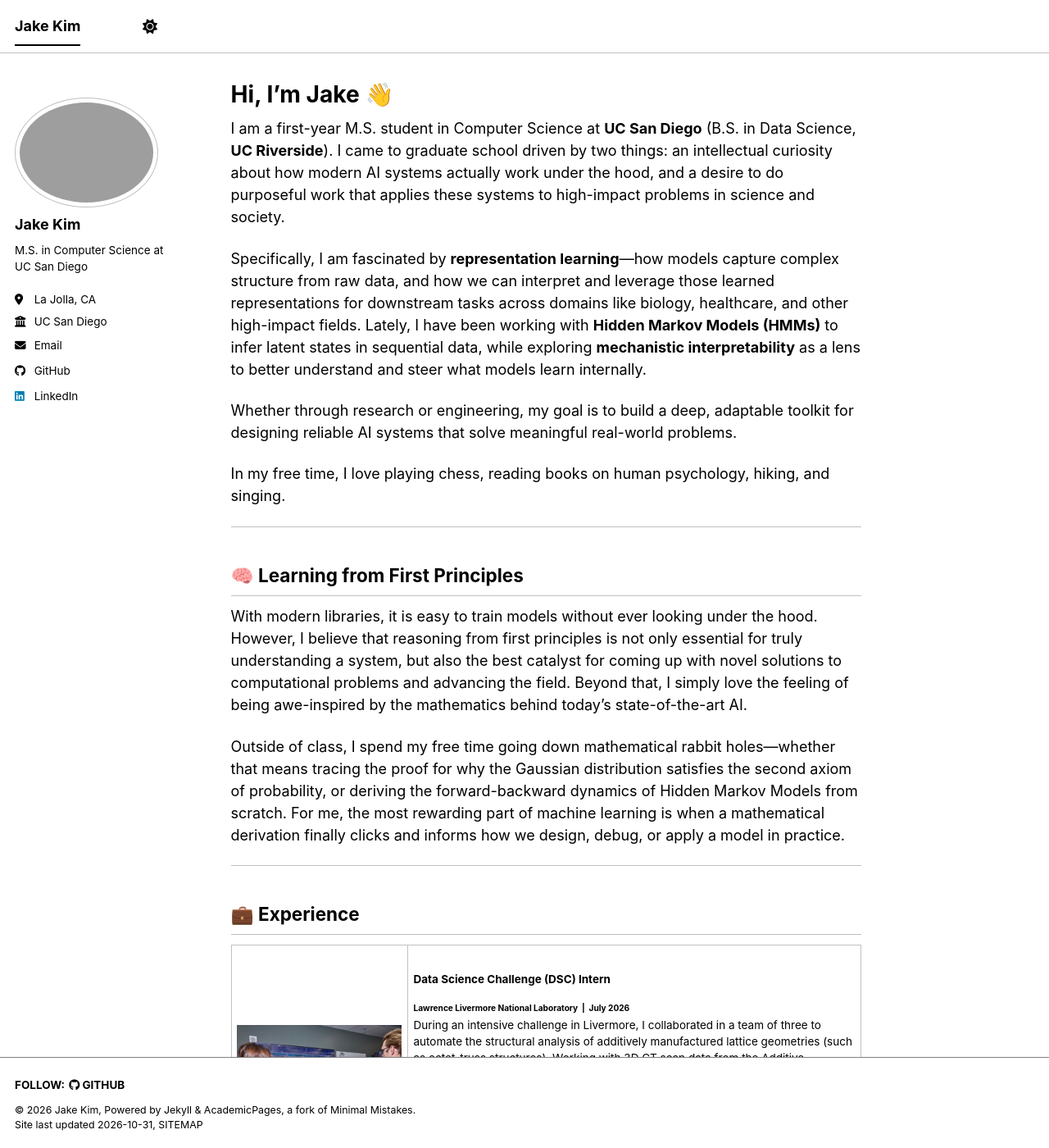
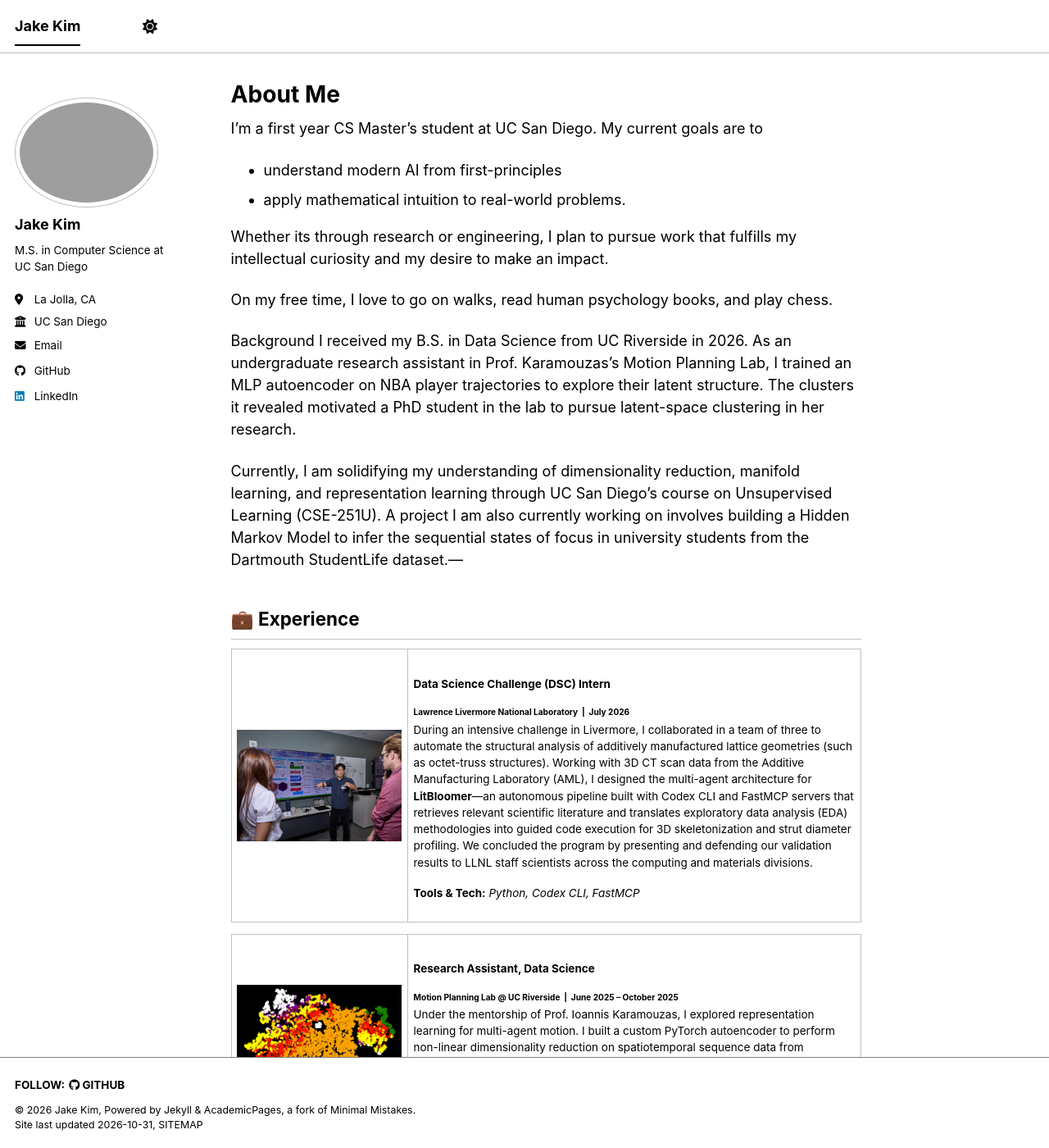
Before and after one commit to jakecreate/jakecreate.github.io, a Jekyll site: the page built from _pages/about.md, in a window 1280 px wide and 1400 px high. Shown: the whole window at 82% size. Built offline with Jekyll 4.4.1, drawn with Linux system fonts in a browser that asks for light colours; a style sheet for code colours, icons or effects is not loaded.

Commit message:
change about me

```diff
--- a/_pages/about.md
+++ b/_pages/about.md
@@ -1,29 +1,25 @@
 ---
 permalink: /
-title: "Hi, I'm Jake 👋"
+title: "About Me"
 author_profile: true
 redirect_from:
   - /about/
   - /about.html
 ---
 
-I am a first-year M.S. student in Computer Science at **UC San Diego** (B.S. in Data Science, **UC Riverside**). I came to graduate school driven by two things: an intellectual curiosity about how modern AI systems actually work under the hood, and a desire to do purposeful work that applies these systems to high-impact problems in science and society.
+I'm a first year CS Master's student at UC San Diego. My current goals are to
+- understand modern AI from first-principles
+- apply mathematical intuition to real-world problems.
 
-Specifically, I am fascinated by **representation learning**—how models capture complex structure from raw data, and how we can interpret and leverage those learned representations for downstream tasks across domains like biology, healthcare, and other high-impact fields. Lately, I have been working with **Hidden Markov Models (HMMs)** to infer latent states in sequential data, while exploring **mechanistic interpretability** as a lens to better understand and steer what models learn internally.
+Whether its through research or engineering, I plan to pursue work that fulfills my intellectual curiosity and my desire to make an impact.
 
-Whether through research or engineering, my goal is to build a deep, adaptable toolkit for designing reliable AI systems that solve meaningful real-world problems.
+On my free time, I love to go on walks, read human psychology books, and play chess.
 
-In my free time, I love playing chess, reading books on human psychology, hiking, and singing.
 
----
+Background
+I received my B.S. in Data Science from UC Riverside in 2026. As an undergraduate research assistant in Prof. Karamouzas’s Motion Planning Lab, I trained an MLP autoencoder on NBA player trajectories to explore their latent structure. The clusters it revealed motivated a PhD student in the lab to pursue latent-space clustering in her research.
 
-## 🧠 Learning from First Principles
-
-With modern libraries, it is easy to train models without ever looking under the hood. However, I believe that reasoning from first principles is not only essential for truly understanding a system, but also the best catalyst for coming up with novel solutions to computational problems and advancing the field. Beyond that, I simply love the feeling of being awe-inspired by the mathematics behind today's state-of-the-art AI.
-
-Outside of class, I spend my free time going down mathematical rabbit holes—whether that means tracing the proof for why the Gaussian distribution satisfies the second axiom of probability, or deriving the forward-backward dynamics of Hidden Markov Models from scratch. For me, the most rewarding part of machine learning is when a mathematical derivation finally clicks and informs how we design, debug, or apply a model in practice.
-
----
+Currently, I am solidifying my understanding of dimensionality reduction, manifold learning, and representation learning through UC San Diego's course on Unsupervised Learning (CSE-251U). A project I am also currently working on involves building a Hidden Markov Model to infer the sequential states of focus in university students from the Dartmouth StudentLife dataset.---
 
 ## 💼 Experience
 
@@ -54,8 +50,6 @@ Outside of class, I spend my free time going down mathematical rabbit holes—wh
     </td>
   </tr>
 </table>
-
----
 
 ## 🚀 Featured Projects
 
@@ -103,8 +97,6 @@ Outside of class, I spend my free time going down mathematical rabbit holes—wh
   </tr>
 </table>
 
----
-
 ## 📬 Let's Connect
 
 I welcome discussions on machine learning research, representation learning, engineering opportunities, and technical projects.
```
